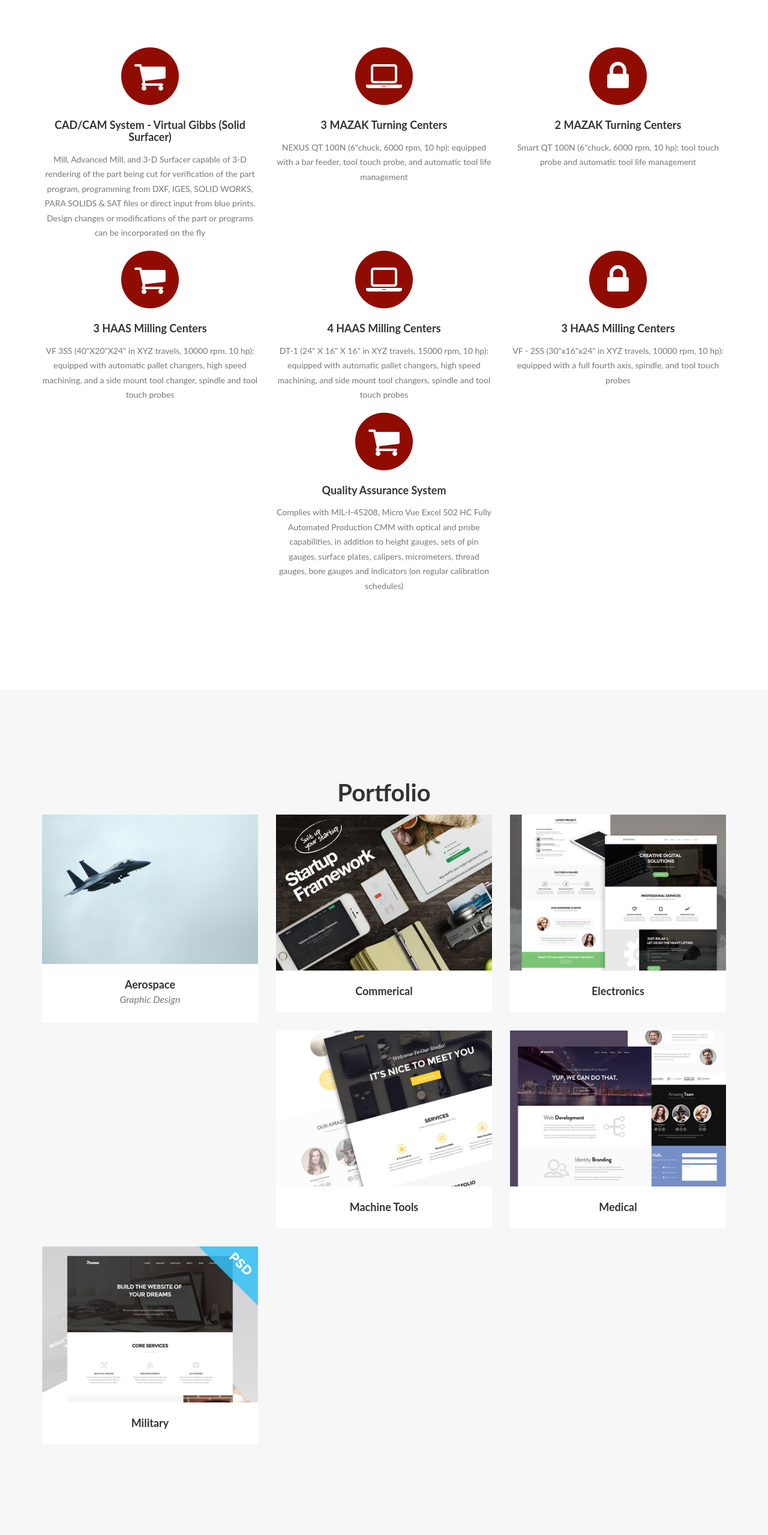
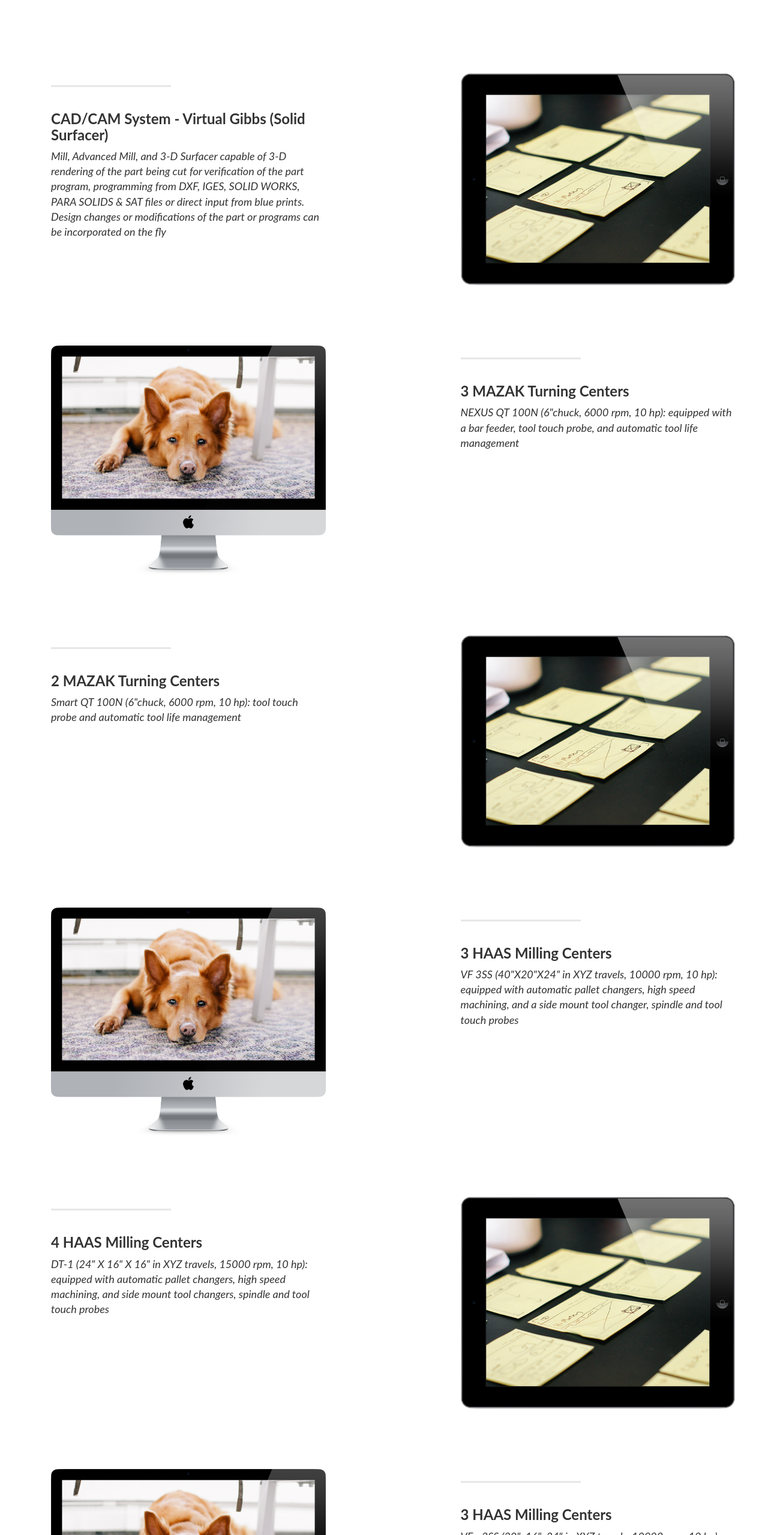
Before and after one commit to rohanneilkapoor/SKM-Industries, a plain HTML site: page index.html in a window 1280 px wide. Shown: the part 961-3520 px from the top of the page at 60% size. Drawn offline with nearby package versions, Linux system fonts and the light colour scheme; a web font is replaced by a local one.

Commit message:
capabilities changes (WIP)

```diff
--- a/css/agency.css
+++ b/css/agency.css
@@ -6,7 +6,7 @@
 
 body {
     overflow-x: hidden;
-    font-family: 'Lato', sans-serif;
+    font-family: "Lato","Helvetica Neue",Helvetica,Arial,sans-serif;
 }
 
 .text-muted {
@@ -60,7 +60,7 @@ h3,
 h4,
 h5,
 h6 {
-    font-family: 'Lato', sans-serif;
+    font-family: "Lato","Helvetica Neue",Helvetica,Arial,sans-serif;
     font-weight: 700;
 }
 
@@ -83,6 +83,7 @@ h6 {
 .dark-blue{
     color: #243344
 }
+
 .strokeme
 {
     color: #f7f7f7;
@@ -96,7 +97,7 @@ h6 {
 .btn-primary {
     border-color: #900c00;
     text-transform: uppercase;
-    ffont-family: 'Lato', sans-serif;
+    font-family: "Lato","Helvetica Neue",Helvetica,Arial,sans-serif;
     font-weight: 700;
     color: #fff;
     background-color: #900c00;
@@ -141,6 +142,9 @@ fieldset[disabled] .btn-primary.active {
     color: #fff;
 }
 
+.font-red {
+    color: #900c00;
+}
 .font-light-grey {
     color: #f7f7f7;
 }
@@ -154,7 +158,7 @@ fieldset[disabled] .btn-primary.active {
     padding: 20px 40px;
     border-color: #900c00;
     border-radius: 3px;
-    font-family: 'Lato', sans-serif;
+    font-family: "Lato","Helvetica Neue",Helvetica,Arial,sans-serif;
     font-size: 18px;
     font-weight: 700;
     color: #fff;
@@ -207,7 +211,7 @@ fieldset[disabled] .btn-xl.active {
 }
 
 .navbar-default .navbar-brand {
-    font-family: 'Lato', sans-serif;
+    font-family: "Lato","Helvetica Neue",Helvetica,Arial,sans-serif;
     color: #900c00;
 }
 
@@ -238,7 +242,7 @@ fieldset[disabled] .btn-xl.active {
 
 .navbar-default .nav li a {
     text-transform: uppercase;
-    font-family: 'Lato', sans-serif;
+    font-family: "Lato","Helvetica Neue",Helvetica,Arial,sans-serif;
     font-weight: 400;
     letter-spacing: 1px;
     color: #fff;
@@ -313,7 +317,7 @@ header .intro-text {
 
 header .intro-text .intro-lead-in {
     margin-bottom: 25px;
-    font-family: 'Lato', sans-serif;
+    font-family: "Lato","Helvetica Neue",Helvetica,Arial,sans-serif;
     font-size: 22px;
     font-style: italic;
     line-height: 22px;
@@ -321,7 +325,7 @@ header .intro-text .intro-lead-in {
 
 header .intro-text .intro-heading {
     margin-bottom: 25px;
-    font-family: 'Lato', sans-serif;
+    font-family: "Lato","Helvetica Neue",Helvetica,Arial,sans-serif;
     font-size: 50px;
     font-weight: 700;
     line-height: 50px;
@@ -335,7 +339,7 @@ header .intro-text .intro-heading {
 
     header .intro-text .intro-lead-in {
         margin-bottom: 25px;
-        font-family: 'Lato', sans-serif;
+        font-family: "Lato","Helvetica Neue",Helvetica,Arial,sans-serif;
         font-size: 40px;
         font-style: italic;
         line-height: 40px;
@@ -344,11 +348,27 @@ header .intro-text .intro-heading {
     header .intro-text .intro-heading {
         margin-bottom: 50px;
         text-transform: uppercase;
-        font-family: 'Lato', sans-serif;
+        font-family: "Lato","Helvetica Neue",Helvetica,Arial,sans-serif;
         font-size: 75px;
         font-weight: 700;
         line-height: 75px;
     }
+}
+
+
+.content-section-a {
+    padding: 50px 0;
+}
+
+.lead {
+    font-size: 18px;
+    font-weight: 400;
+}
+
+.section-heading-spacer {
+    float: left;
+    width: 200px;
+    border-top: 3px solid #e7e7e7;
 }
 
 section {
@@ -364,7 +384,7 @@ section h2.section-heading {
 section h3.section-subheading {
     margin-bottom: 75px;
     text-transform: none;
-    font-family: 'Lato', sans-serif;
+    font-family: "Lato","Helvetica Neue",Helvetica,Arial,sans-serif;
     font-size: 16px;
     font-style: italic;
     font-weight: 400;
@@ -443,7 +463,7 @@ section h3.section-subheading {
 
 #portfolio .portfolio-item .portfolio-caption p {
     margin: 0;
-    font-family: 'Lato', sans-serif;
+    font-family: "Lato","Helvetica Neue",Helvetica,Arial,sans-serif;
     font-size: 16px;
     font-style: italic;
 }
@@ -716,27 +736,27 @@ section#contact .form-control:focus {
 }
 
 section#contact::-webkit-input-placeholder {
-    font-family: 'Lato', sans-serif;
+    font-family: "Lato","Helvetica Neue",Helvetica,Arial,sans-serif;
     font-weight: 700;
     color: #bbb;
 }
 
 section#contact:-moz-placeholder {
     text-transform: uppercase;
-    font-family: 'Lato', sans-serif;
+    font-family: "Lato","Helvetica Neue",Helvetica,Arial,sans-serif;
     font-weight: 700;
     color: #bbb;
 }
 
 section#contact::-moz-placeholder {
-    font-family: 'Lato', sans-serif;
+    font-family: "Lato","Helvetica Neue",Helvetica,Arial,sans-serif;
     font-weight: 700;
     color: #bbb;
 }
 
 section#contact:-ms-input-placeholder {
     text-transform: uppercase;
-    font-family: 'Lato', sans-serif;
+    font-family: "Lato","Helvetica Neue",Helvetica,Arial,sans-serif;
     font-weight: 700;
     color: #bbb;
 }
@@ -752,7 +772,7 @@ footer {
 
 footer span.copyright {
     text-transform: none;
-    font-family: 'Lato', sans-serif;
+    font-family: "Lato","Helvetica Neue",Helvetica,Arial,sans-serif;
     line-height: 40px;
 }
 
@@ -760,7 +780,7 @@ footer ul.quicklinks {
     margin-bottom: 0;
     text-transform: uppercase;
     text-transform: none;
-    font-family: 'Lato', sans-serif;
+    font-family: "Lato","Helvetica Neue",Helvetica,Arial,sans-serif;
     line-height: 40px;
 }
 
@@ -818,7 +838,7 @@ ul.social-buttons li a:active {
 
 .portfolio-modal .modal-content p.item-intro {
     margin: 20px 0 30px;
-    font-family: 'Lato', sans-serif;
+    font-family: "Lato","Helvetica Neue",Helvetica,Arial,sans-serif;
     font-size: 16px;
     font-style: italic;
 }
@@ -897,6 +917,9 @@ body {
 .special-bottom-padding{
     padding-bottom: 30px;
 }
+.large-bottom-padding{
+    padding-bottom: 90px;
+}
 
 .quality-background{
     background-image: url(../img/IMG_4737.JPG);
--- a/index.html
+++ b/index.html
@@ -87,6 +87,13 @@
         </div>
     </header>
 
+
+
+
+
+
+
+
     <!-- Services Section -->
     <section id="services">
         <div class="container">
@@ -96,73 +103,125 @@
                     <h3 class="section-subheading text-muted">SKM Industries is your source for quality CNC machining for metal parts, plastics, and high precision assemblies. We give you the benefit of over 30 years of industry experience and the latest in equipment and computer technology.</h3>
                 </div>
             </div>
-            <div class="row text-center">
-                <div class="col-md-4">
-                    <span class="fa-stack fa-4x">
-                        <i class="fa fa-circle fa-stack-2x text-primary"></i>
-                        <i class="fa fa-shopping-cart fa-stack-1x fa-inverse"></i>
-                    </span>
-                    <h4 class="service-heading">CAD/CAM System - Virtual Gibbs (Solid Surfacer)</h4>
-                    <p class="text-muted">Mill, Advanced Mill, and 3-D Surfacer capable of 3-D rendering of the part being cut for verification of the part program, programming from DXF, IGES, SOLID WORKS, PARA SOLIDS & SAT files or direct input from blue prints. Design changes or modifications of the part or programs can be incorporated on the fly</p>
-                </div>
-
-                <div class="col-md-4">
-                    <span class="fa-stack fa-4x">
-                        <i class="fa fa-circle fa-stack-2x text-primary"></i>
-                        <i class="fa fa-laptop fa-stack-1x fa-inverse"></i>
-                    </span>
-                    <h4 class="service-heading">3 MAZAK Turning Centers</h4>
-                    <p class="text-muted">NEXUS QT 100N (6"chuck, 6000 rpm, 10 hp): equipped with a bar feeder, tool touch probe, and automatic tool life management</p>
-                </div>
-                <div class="col-md-4">
-                    <span class="fa-stack fa-4x">
-                        <i class="fa fa-circle fa-stack-2x text-primary"></i>
-                        <i class="fa fa-lock fa-stack-1x fa-inverse"></i>
-                    </span>
-                    <h4 class="service-heading">2 MAZAK Turning Centers</h4>
-                    <p class="text-muted">Smart QT 100N (6"chuck, 6000 rpm, 10 hp): tool touch probe and automatic tool life management</p>
+            <div class="content-section-a">
+                <div class="container">
+                    <div class="row">
+                        <div class="col-lg-5 col-sm-6">
+                            <hr class="section-heading-spacer">
+                            <div class="clearfix"></div>
+                            <h3 class="section-heading">CAD/CAM System - Virtual Gibbs (Solid Surfacer)</h3>
+                            <i class="lead">Mill, Advanced Mill, and 3-D Surfacer capable of 3-D rendering of the part being cut for verification of the part program, programming from DXF, IGES, SOLID WORKS, PARA SOLIDS & SAT files or direct input from blue prints. Design changes or modifications of the part or programs can be incorporated on the fly</i>
+                        </div>
+                        <div class="col-lg-5 col-lg-offset-2 col-sm-6">
+                            <img class="img-responsive" src="img/ipad.png" alt="">
+                        </div>
+                    </div>
                 </div>
             </div>
-            <div class="row text-center">
-                <div class="col-md-4">
-                    <span class="fa-stack fa-4x">
-                        <i class="fa fa-circle fa-stack-2x text-primary"></i>
-                        <i class="fa fa-shopping-cart fa-stack-1x fa-inverse"></i>
-                    </span>
-                    <h4 class="service-heading">3 HAAS Milling Centers</h4>
-                    <p class="text-muted">VF 3SS (40"X20"X24" in XYZ travels, 10000 rpm, 10 hp): equipped with automatic pallet changers, high speed machining, and a side mount tool changer, spindle and tool touch probes</p>
-                </div>
-                <div class="col-md-4">
-                    <span class="fa-stack fa-4x">
-                        <i class="fa fa-circle fa-stack-2x text-primary"></i>
-                        <i class="fa fa-laptop fa-stack-1x fa-inverse"></i>
-                    </span>
-                    <h4 class="service-heading">4 HAAS Milling Centers</h4>
-                    <p class="text-muted">DT-1 (24" X 16" X 16" in XYZ travels, 15000 rpm, 10 hp): equipped with automatic pallet changers, high speed machining, and side mount tool changers, spindle and tool touch probes</p>
-                </div>
-                <div class="col-md-4">
-                    <span class="fa-stack fa-4x">
-                        <i class="fa fa-circle fa-stack-2x text-primary"></i>
-                        <i class="fa fa-lock fa-stack-1x fa-inverse"></i>
-                    </span>
-                    <h4 class="service-heading">3 HAAS Milling Centers</h4>
-                    <p class="text-muted">VF - 2SS (30"x16"x24" in XYZ travels, 10000 rpm, 10 hp): equipped with a full fourth axis, spindle, and tool touch probes</p>
+            <div class="content-section-a">
+                <div class="container">
+                    <div class="row">
+                        <div class="col-lg-5 col-lg-offset-1 col-sm-push-6  col-sm-6">
+                            <hr class="section-heading-spacer">
+                            <div class="clearfix"></div>
+                            <h3 class="section-heading">3 MAZAK Turning Centers</h3>
+                            <i class="lead">NEXUS QT 100N (6"chuck, 6000 rpm, 10 hp): equipped with a bar feeder, tool touch probe, and automatic tool life management</i>
+                        </div>
+                        <div class="col-lg-5 col-sm-pull-6  col-sm-6">
+                            <img class="img-responsive" src="img/dog.png" alt="">
+                        </div>
+                    </div>
                 </div>
             </div>
-            <div class="row text-center">
-                <div class="col-md-4"></div>
-                <div class="col-md-4">
-                    <span class="fa-stack fa-4x">
-                        <i class="fa fa-circle fa-stack-2x text-primary"></i>
-                        <i class="fa fa-shopping-cart fa-stack-1x fa-inverse"></i>
-                    </span>
-                    <h4 class="service-heading">Quality Assurance System</h4>
-                    <p class="text-muted">Complies with MIL-I-45208, Micro Vue Excel 502 HC Fully Automated Production CMM with optical and probe capabilities, in addition to height gauges, sets of pin gauges, surface plates, calipers, micrometers, thread gauges, bore gauges and indicators (on regular calibration schedules)</p>
+            <div class="content-section-a">
+                <div class="container">
+                    <div class="row">
+                        <div class="col-lg-5 col-sm-6">
+                            <hr class="section-heading-spacer">
+                            <div class="clearfix"></div>
+                            <h3 class="section-heading">2 MAZAK Turning Centers</h3>
+                            <i class="lead">Smart QT 100N (6"chuck, 6000 rpm, 10 hp): tool touch probe and automatic tool life management</i>
+                        </div>
+                        <div class="col-lg-5 col-lg-offset-2 col-sm-6">
+                            <img class="img-responsive" src="img/ipad.png" alt="">
+                        </div>
+                    </div>
                 </div>
-                <div class="col-md-4"></div>
+            </div>
+            <div class="content-section-a">
+                <div class="container">
+                    <div class="row">
+                        <div class="col-lg-5 col-lg-offset-1 col-sm-push-6  col-sm-6">
+                            <hr class="section-heading-spacer">
+                            <div class="clearfix"></div>
+                            <h3 class="section-heading">3 HAAS Milling Centers</h3>
+                            <i class="lead">VF 3SS (40"X20"X24" in XYZ travels, 10000 rpm, 10 hp): equipped with automatic pallet changers, high speed machining, and a side mount tool changer, spindle and tool touch probes</i>
+                        </div>
+                        <div class="col-lg-5 col-sm-pull-6  col-sm-6">
+                            <img class="img-responsive" src="img/dog.png" alt="">
+                        </div>
+                    </div>
+                </div>
+            </div>
+            <div class="content-section-a">
+                <div class="container">
+                    <div class="row">
+                        <div class="col-lg-5 col-sm-6">
+                            <hr class="section-heading-spacer">
+                            <div class="clearfix"></div>
+                            <h3 class="section-heading">4 HAAS Milling Centers</h3>
+                            <i class="lead">DT-1 (24" X 16" X 16" in XYZ travels, 15000 rpm, 10 hp): equipped with automatic pallet changers, high speed machining, and side mount tool changers, spindle and tool touch probes</i>
+                        </div>
+                        <div class="col-lg-5 col-lg-offset-2 col-sm-6">
+                            <img class="img-responsive" src="img/ipad.png" alt="">
+                        </div>
+                    </div>
+                </div>
+            </div>
+            <div class="content-section-a">
+                <div class="container">
+                    <div class="row">
+                        <div class="col-lg-5 col-lg-offset-1 col-sm-push-6  col-sm-6">
+                            <hr class="section-heading-spacer">
+                            <div class="clearfix"></div>
+                            <h3 class="section-heading">3 HAAS Milling Centers</h3>
+                            <i class="lead">VF - 2SS (30"x16"x24" in XYZ travels, 10000 rpm, 10 hp): equipped with a full fourth axis, spindle, and tool touch probes</i>
+                        </div>
+                        <div class="col-lg-5 col-sm-pull-6  col-sm-6">
+                            <img class="img-responsive" src="img/dog.png" alt="">
+                        </div>
+                    </div>
+                </div>
+            </div>
+            <div class="content-section-a">
+                <div class="container">
+                    <div class="row">
+                        <div class="col-lg-5 col-sm-6">
+                            <hr class="section-heading-spacer">
+                            <div class="clearfix"></div>
+                            <h3 class="section-heading">Quality Assurance System</h3>
+                            <i class="lead">Complies with MIL-I-45208, Micro Vue Excel 502 HC Fully Automated Production CMM with optical and probe capabilities, in addition to height gauges, sets of pin gauges, surface plates, calipers, micrometers, thread gauges, bore gauges and indicators (on regular calibration schedules)</i>
+                        </div>
+                        <div class="col-lg-5 col-lg-offset-2 col-sm-6">
+                            <img class="img-responsive" src="img/ipad.png" alt="">
+                        </div>
+                    </div>
+                </div>
             </div>
         </div>
     </section>
+
+
+
+
+
+
+
+
+
+
+
+
 
     <!-- Portfolio Grid Section -->
     <section id="portfolio" class="bg-light-gray">
@@ -363,8 +422,9 @@
     <section id="team" class="bg-light-gray quality-background">
         <div class="container">
             <div class="row">
-                <div class="col-lg-12 text-center">
-                    <h2 class="section-heading special-bottom-padding strokeme">Quality Control Management</h2>
+                <div class="col-lg-8"></div>
+                <div class="col-lg-4 text-center">
+                    <h2 class="section-heading special-bottom-padding">Quality Control Management</h2>
                 </div>
             </div>
             <!--<div class="row">
@@ -415,10 +475,14 @@
                 </div>
             </div>-->
             <div class="row">
-                <div class="col-lg-8 col-lg-offset-2 text-center">
-                    <p class="special-bottom-padding large text-muted strokeme"> SKM is committed to quality and excellence for every customer we serve, from independent consultants to major corporations. Our focus on quality is an integral part of our daily operation. We set the highest standards for ourselves, enabling us to meet and exceed your exacting specifications.</p>
-                    <p class="special-bottom-padding large text-muted strokeme"> We implement Inspection travelers at our production stations to identify inspection and dimension criteria for the machine operators and quality assurance personnel. We can meet or exceed MIL-I-45208 system compliance.</p>
-                    <p class="large text-muted strokeme"> Since our establishment in 1992, SKM Industries has built a strong industry reputation for providing highly accurate, quality parts with a high level of customer service and attention.</p>
+                <div class="col-lg-8"></div>
+                <div class="col-lg-4 text-center">
+                    <p class="special-bottom-padding large text-muted font-red"> SKM is committed to quality and excellence for every customer we serve, from independent consultants to major corporations. Our focus on quality is an integral part of our daily operation. We set the highest standards for ourselves, enabling us to meet and exceed your exacting specifications.</p>
+                    <p class="special-bottom-padding large text-muted font-red"> We implement Inspection travelers at our production stations to identify inspection and dimension criteria for the machine operators and quality assurance personnel. We can meet or exceed MIL-I-45208 system compliance.</p>
+
+                    <hr>
+                    <p class="large text-muted font-red"><i>Since our establishment in 1992, SKM Industries has built a strong industry reputation for providing highly accurate, quality parts with a high level of customer service and attention.</i></p>
+                    <hr>
                 </div>
             </div>
         </div>
```
Also changed, not shown: img/banner-bg.jpg (added), img/dog.png (added), img/intro-bg.jpg (added), img/ipad.png (added), img/phones.png (added).
